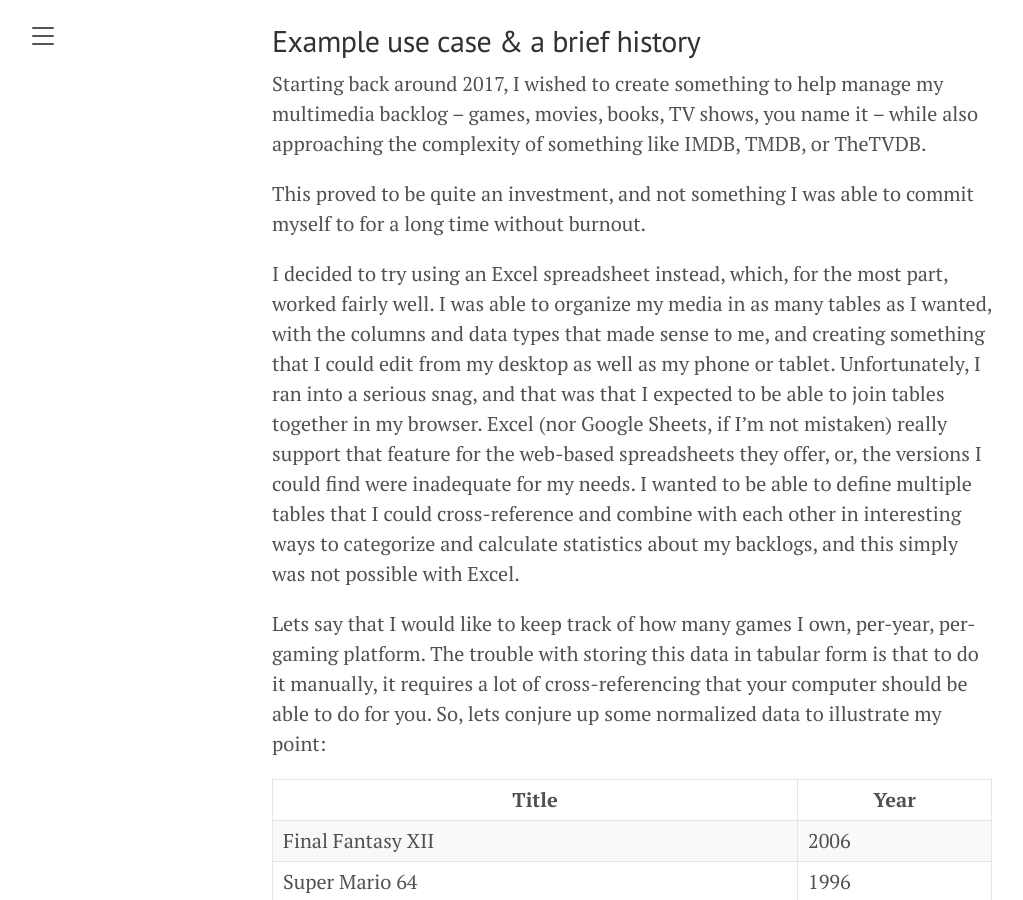
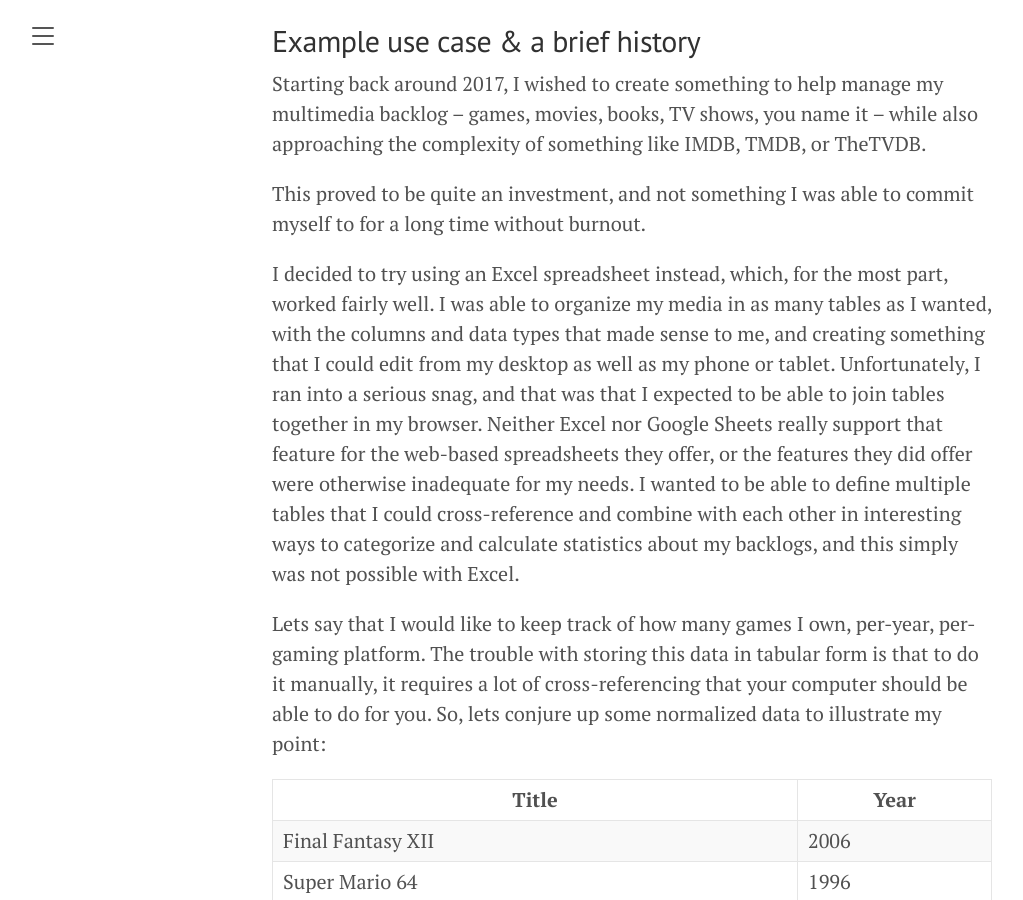
Before and after one commit to sloshy/blog, a Jekyll site: the page built from _posts/2023-06-20-intro-tinydb.md, in a window 1280 px wide and 900 px high, scrolled down 3008 px. Shown: the whole window, without its empty margins (8-1031 px from the left). Built offline with Jekyll 4.4.1, drawn with Linux system fonts in a browser that asks for light colours.

Commit message:
Further tweaks

```diff
--- a/_posts/2023-06-20-intro-tinydb.md
+++ b/_posts/2023-06-20-intro-tinydb.md
@@ -77,7 +77,7 @@ This proved to be quite an investment, and not something I was able to commit my
 I decided to try using an Excel spreadsheet instead, which, for the most part, worked fairly well.
 I was able to organize my media in as many tables as I wanted, with the columns and data types that made sense to me, and creating something that I could edit from my desktop as well as my phone or tablet.
 Unfortunately, I ran into a serious snag, and that was that I expected to be able to join tables together in my browser.
-Excel (nor Google Sheets, if I'm not mistaken) really support that feature for the web-based spreadsheets they offer, or, the versions I could find were inadequate for my needs.
+Neither Excel nor Google Sheets really support that feature for the web-based spreadsheets they offer, or the features they did offer were otherwise inadequate for my needs.
 I wanted to be able to define multiple tables that I could cross-reference and combine with each other in interesting ways to categorize and calculate statistics about my backlogs, and this simply was not possible with Excel.
 
 Lets say that I would like to keep track of how many games I own, per-year, per-gaming platform.
```
